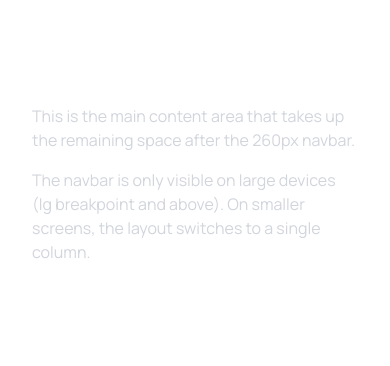
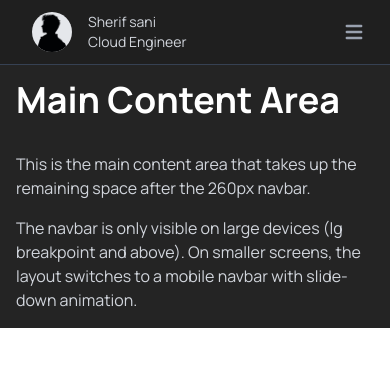
Before and after one commit to Sherifsani/bayt-v2, a Next.js app: page / in a window 390 px wide. Shown: the top 366 px of the page. Built offline with nearby package versions, Linux system fonts and the light colour scheme; a web font is replaced by a local one.

Commit message:
Add mobile navbar component with toggle functionality and overlay

```diff
--- /dev/null
+++ b/app/components/MobileNavbar.tsx
@@ -0,0 +1,86 @@
+"use client";
+
+import React, { useState } from "react";
+import { HiMenu, HiX } from "react-icons/hi";
+import Logo from "./Logo";
+import NavItems from "./NavItems";
+import Resources from "./Resources";
+import DownloadCV from "./ui/DownloadCV";
+
+const MobileNavbar = () => {
+  const [isOpen, setIsOpen] = useState(false);
+
+  const toggleMenu = () => {
+    setIsOpen(!isOpen);
+  };
+
+  return (
+    <>
+      {/* Mobile Header */}
+      <header className="lg:hidden bg-[rgb(31,31,31)] border-b border-gray-700 px-4 py-3 fixed top-0 left-0 right-0 z-40">
+        <div className="flex items-center justify-between">
+          <Logo />
+          <button
+            onClick={toggleMenu}
+            className="text-gray-400 hover:text-white transition-colors duration-200 p-2"
+            aria-label="Toggle mobile menu"
+          >
+            {isOpen ? (
+              <HiX className="w-6 h-6" />
+            ) : (
+              <HiMenu className="w-6 h-6" />
+            )}
+          </button>
+        </div>
+      </header>
+
+      {/* Mobile Menu Overlay */}
+      {isOpen && (
+        <div
+          className="lg:hidden fixed inset-0 bg-black/50 z-30"
+          onClick={toggleMenu}
+        />
+      )}
+
+      {/* Mobile Menu */}
+      <div
+        className={`lg:hidden fixed top-0 left-0 right-0 bg-[rgb(31,31,31)] border-b border-gray-700 z-30 transform transition-transform duration-300 ease-in-out ${
+          isOpen ? "translate-y-0" : "-translate-y-full"
+        }`}
+      >
+        {/* Header with Logo and Close Button */}
+        <div className="flex items-center justify-between px-4 py-3 border-b border-gray-700/50">
+          <Logo />
+          <button
+            onClick={toggleMenu}
+            className="text-gray-400 hover:text-white transition-colors duration-200 p-2"
+            aria-label="Close mobile menu"
+          >
+            <HiX className="w-6 h-6" />
+          </button>
+        </div>
+
+        {/* Navigation Content */}
+        <div className="px-4 py-6 space-y-8">
+          <NavItems
+            className="space-y-2"
+            itemClassName="text-gray-400 hover:text-white cursor-pointer px-4 py-3 rounded-lg hover:bg-[rgb(45,45,45)] transition-all duration-200 text-base font-medium"
+          />
+
+          <Resources
+            className="space-y-4"
+            titleClassName="text-gray-500 text-xs font-semibold uppercase tracking-wider px-4"
+            listClassName="space-y-2"
+            itemClassName="text-gray-400 hover:text-white cursor-pointer px-4 py-3 rounded-lg hover:bg-[rgb(45,45,45)] transition-all duration-200 text-base font-medium"
+          />
+
+          <div className="pt-6 border-t border-gray-700/50">
+            <DownloadCV />
+          </div>
+        </div>
+      </div>
+    </>
+  );
+};
+
+export default MobileNavbar;
--- a/app/components/Navbar.tsx
+++ b/app/components/Navbar.tsx
@@ -6,7 +6,7 @@ import Resources from "./Resources";
 
 const Navbar = () => {
   return (
-    <header className="h-screen w-full bg-[rgb(31,31,31)] border-r border-gray-700 py-4 lg:flex lg:flex-col hidden">
+    <header className="h-screen w-full bg-[rgb(31,31,31)] border-r border-gray-700 py-4 lg:flex lg:flex-col hidden z-50">
       <div className="flex-1">
         <Logo />
         <nav className="mt-8 space-y-8 px-4 border-t border-gray-700/50 border-dashed">
--- a/app/layout.tsx
+++ b/app/layout.tsx
@@ -2,6 +2,7 @@ import type { Metadata } from "next";
 import { Manrope, Quicksand, Twinkle_Star } from "next/font/google";
 import "./globals.css";
 import Navbar from "./components/Navbar";
+import MobileNavbar from "./components/MobileNavbar";
 
 const quicksand = Quicksand({
   variable: "--font-quicksand",
@@ -33,8 +34,9 @@ export default function RootLayout({
       <body
         className={`${manrope.className} ${quicksand.variable} ${twinkleStar.variable} antialiased bg-[rgb(31,31,31)] w-screen min-h-screen grid grid-cols-1 lg:grid-cols-[260px_1fr]`}
       >
+        <MobileNavbar />
         <Navbar />
-        <main className="overflow-auto">{children}</main>
+        <main className="overflow-auto lg:mt-0 mt-16">{children}</main>
       </body>
     </html>
   );
--- a/app/page.tsx
+++ b/app/page.tsx
@@ -2,7 +2,7 @@ import Image from "next/image";
 
 export default function Home() {
   return (
-    <div className="p-8">
+    <div className="p-4 bg-[rgb(36,36,36)] lg:p-8">
       <h1 className="text-4xl font-bold text-white mb-8">Main Content Area</h1>
       <p className="text-gray-300 mb-4">
         This is the main content area that takes up the remaining space after
@@ -10,7 +10,8 @@ export default function Home() {
       </p>
       <p className="text-gray-300">
         The navbar is only visible on large devices (lg breakpoint and above).
-        On smaller screens, the layout switches to a single column.
+        On smaller screens, the layout switches to a mobile navbar with
+        slide-down animation.
       </p>
     </div>
   );
```
